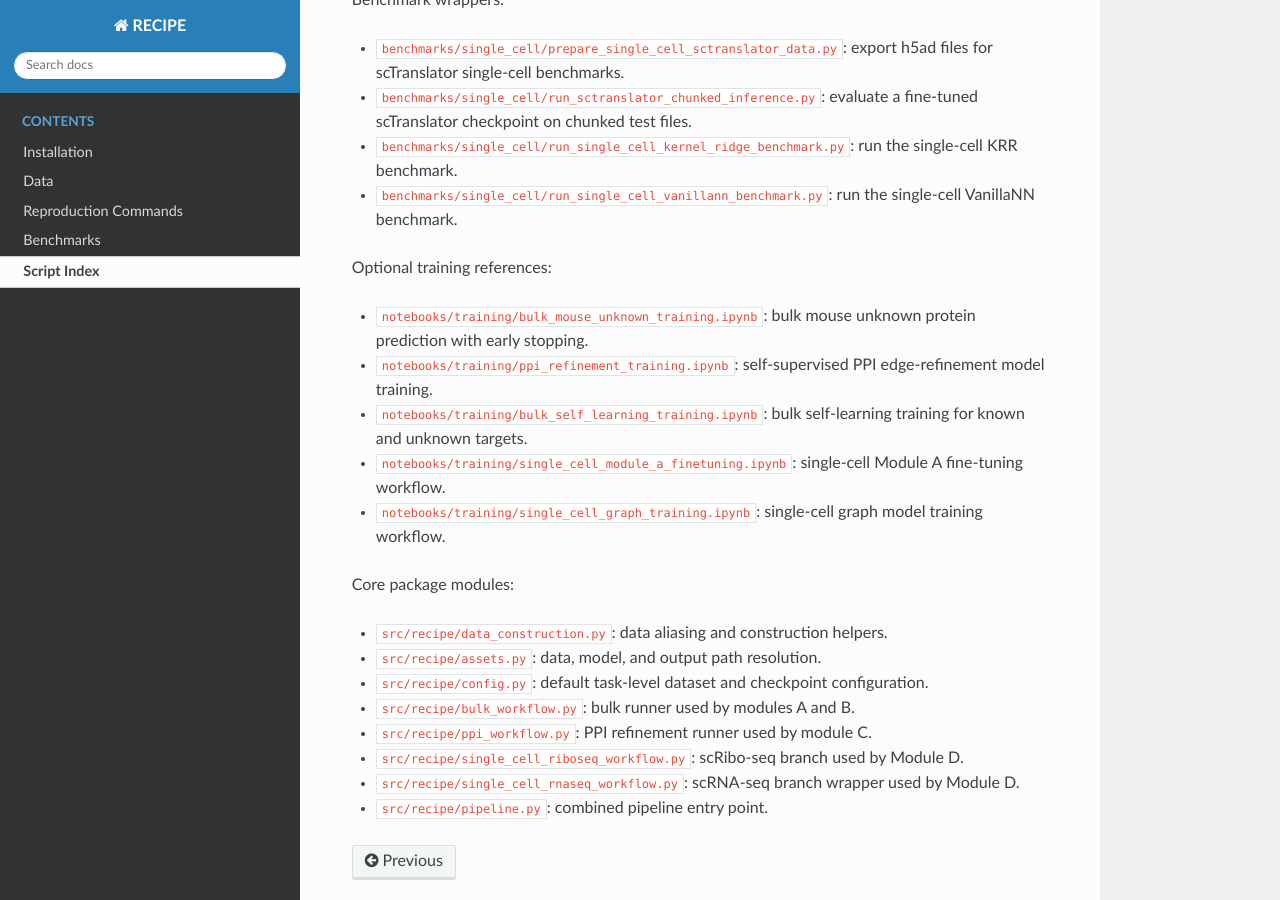
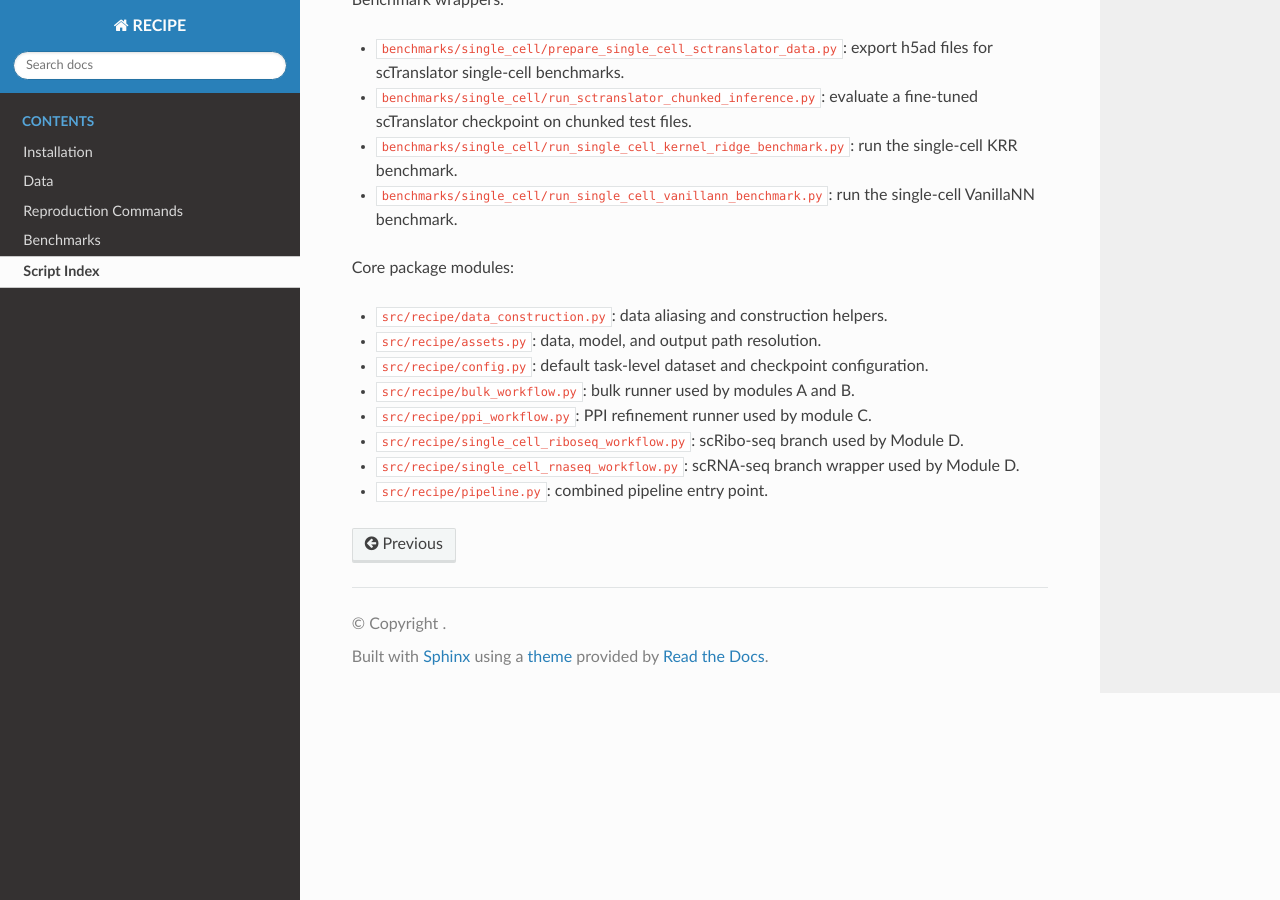
Before and after one commit to mcgilldinglab/RECIPE, a Sphinx documentation site: the page built from RECIPE/docs/script_index.md, in a window 1280 px wide and 900 px high, scrolled down 1103 px. Built offline with Sphinx 7.4.7 and the Read the Docs theme 3.1.0, drawn with Linux system fonts in a browser that asks for light colours.

Commit message:
remove notebook references from docs

```diff
--- a/RECIPE/docs/script_index.md
+++ b/RECIPE/docs/script_index.md
@@ -36,14 +36,6 @@ Benchmark wrappers:
 - `benchmarks/single_cell/run_single_cell_kernel_ridge_benchmark.py`: run the single-cell KRR benchmark.
 - `benchmarks/single_cell/run_single_cell_vanillann_benchmark.py`: run the single-cell VanillaNN benchmark.
 
-Optional training references:
-
-- `notebooks/training/bulk_mouse_unknown_training.ipynb`: bulk mouse unknown protein prediction with early stopping.
-- `notebooks/training/ppi_refinement_training.ipynb`: self-supervised PPI edge-refinement model training.
-- `notebooks/training/bulk_self_learning_training.ipynb`: bulk self-learning training for known and unknown targets.
-- `notebooks/training/single_cell_module_a_finetuning.ipynb`: single-cell Module A fine-tuning workflow.
-- `notebooks/training/single_cell_graph_training.ipynb`: single-cell graph model training workflow.
-
 Core package modules:
 
 - `src/recipe/data_construction.py`: data aliasing and construction helpers.
```
Also changed, not shown: RECIPE/README.md, RECIPE/data/README.md.
